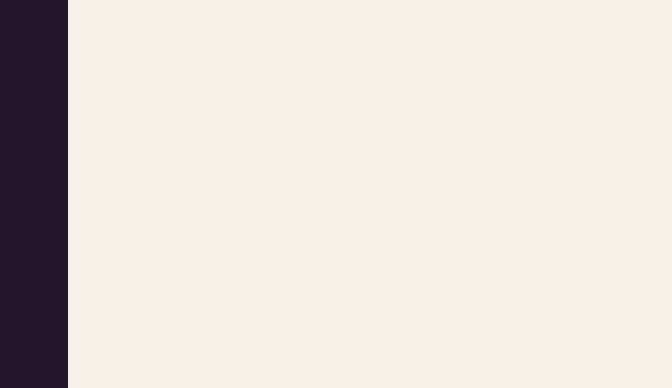
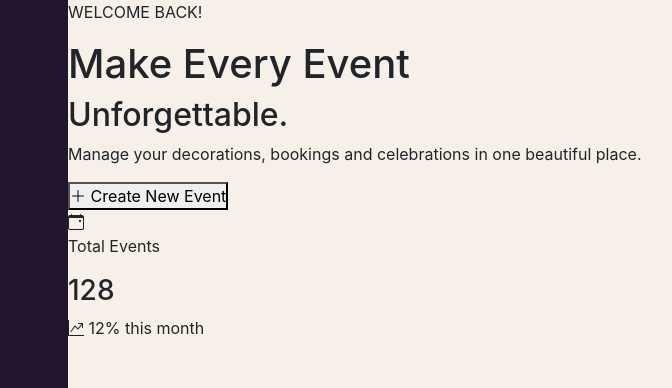
Before and after one commit to oshadi11/Decora-POS-System, a plain HTML site: page index.html in a window 1280 px wide. Shown: the top 388 px of the page, 182-854 px from the left. Drawn offline with nearby package versions, Linux system fonts and the light colour scheme.

Commit message:
feat: add dashboard contents

```diff
--- a/index.html
+++ b/index.html
@@ -89,6 +89,65 @@
         </div>
         <div class="dashboard-content">
 
+            <div class="dashboard-main">
+
+                <section class="welcome-section">
+                    <div class="welcome-content">
+
+                        <p class="welcome-small">WELCOME BACK!</p>
+
+                        <h1>Make Every Event</h1>
+
+                        <h2>Unforgettable.</h2>
+
+                        <p class="welcome-description">
+                            Manage your decorations, bookings and
+                            celebrations in one beautiful place.
+                        </p>
+
+                        <button class="primary-btn">
+                            <i class="bi bi-plus-lg"></i>
+                            Create New Event
+                        </button>
+
+                    </div>
+
+                </section>
+
+                <section class="stats-section">
+                    <div class="stat-card events-stat">
+
+                        <div class="stat-icon">
+                            <i class="bi bi-calendar-event"></i>
+                        </div>
+
+                        <div class="stat-info">
+                            <p>Total Events</p>
+                            <h3>128</h3>
+                            <span><i class="bi bi-graph-up-arrow"></i> 12% this month</span>
+                        </div>
+
+                    </div>
+                </section>
+
+                <section class="packages-section">
+                </section>
+
+            </div>
+
+            <div class="dashboard-right">
+
+                <section class="time-card">
+                </section>
+
+                <section class="quick-actions">
+                </section>
+
+                <section class="upcoming-events">
+                </section>
+
+            </div>
+
         </div>
     </div>
 </body>
```
